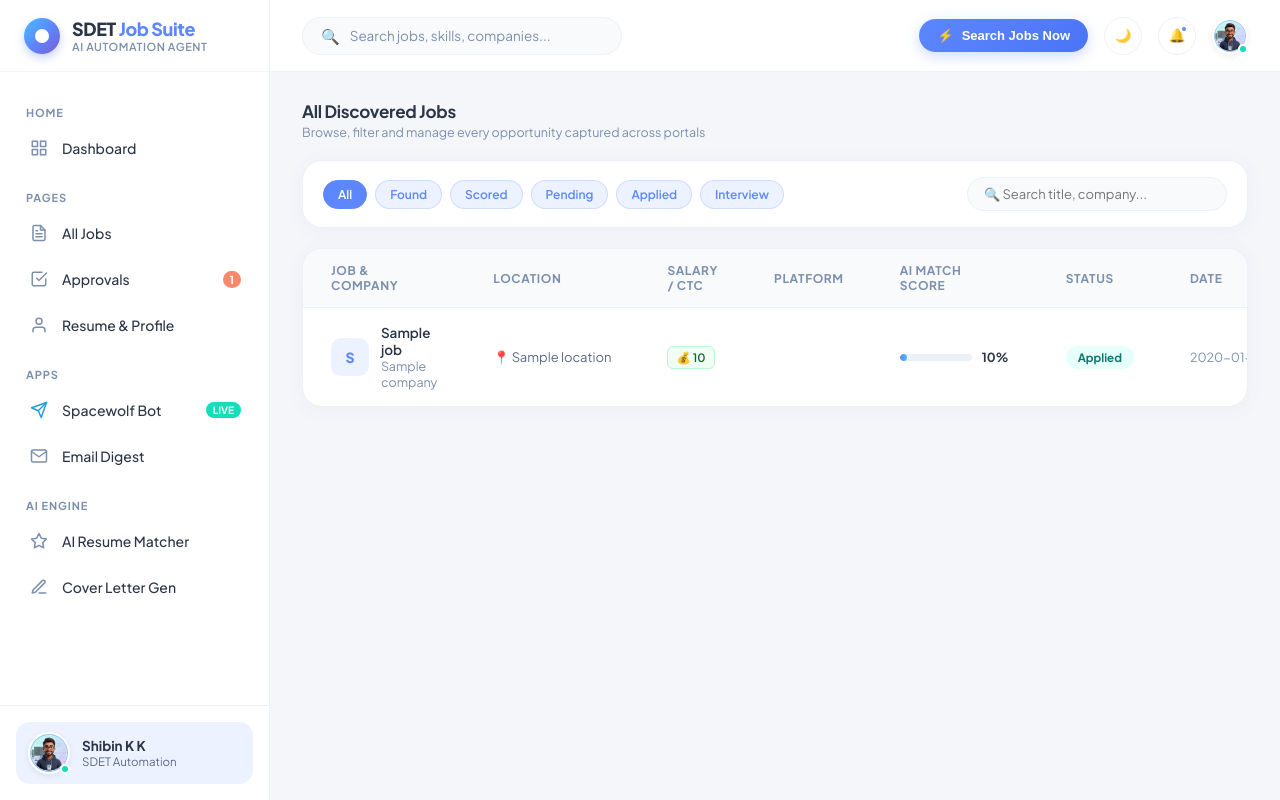
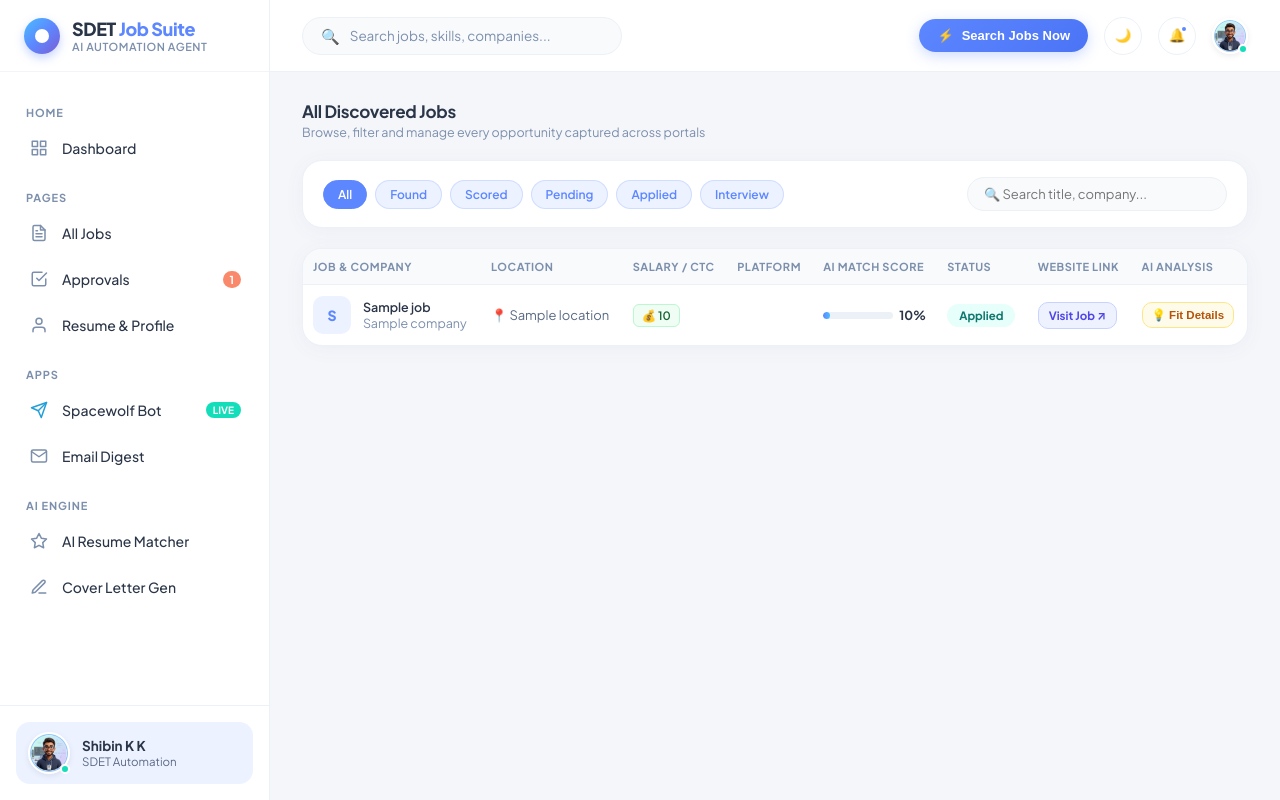
Before and after one commit to shibinkk/aiagent, a Flask app: template dashboard/templates/jobs.html in a window 1280 px wide. Run offline with Flask 3, Linux system fonts and the light colour scheme; the template is opened without the code that fills it: most values are stand-ins (such as "Sample title", 1, 10 or a date in 2020).

Commit message:
Restore company logos with dynamic favicons and add prominent Website Link column

```diff
--- a/dashboard/static/style.css
+++ b/dashboard/static/style.css
@@ -864,22 +864,24 @@ body {
 .custom-table th {
   background: var(--bg-surface-alt);
   color: var(--text-muted);
-  font-size: 12px;
+  font-size: 11px;
   font-weight: 700;
   text-transform: uppercase;
   letter-spacing: 0.05em;
-  padding: 14px 28px;
+  padding: 11px 10px;
   text-align: left;
   border-bottom: 1px solid var(--border-color);
+  white-space: nowrap;
 }
 
 .custom-table td {
-  padding: 16px 28px;
+  padding: 11px 10px;
   border-bottom: 1px solid var(--border-subtle);
-  font-size: 13.5px;
+  font-size: 12.5px;
   color: var(--text-dark);
   vertical-align: middle;
 }
+
 
 .custom-table tr:hover td {
   background: #fbfcfe;
@@ -889,7 +891,7 @@ body {
   border-bottom: none;
 }
 
-/* Company Initials Avatar */
+/* Company Initials Avatar & Real Logos */
 .company-cell {
   display: flex;
   align-items: center;
@@ -908,7 +910,30 @@ body {
   align-items: center;
   justify-content: center;
   flex-shrink: 0;
+  overflow: hidden;
+  position: relative;
 }
+
+.company-logo-img {
+  width: 100%;
+  height: 100%;
+  object-fit: contain;
+  background: #ffffff;
+  padding: 4px;
+  border-radius: 9px;
+  display: block;
+}
+
+.company-initial-fallback {
+  width: 100%;
+  height: 100%;
+  display: flex;
+  align-items: center;
+  justify-content: center;
+  color: var(--primary);
+  font-weight: 800;
+}
+
 
 .job-title-link {
   font-weight: 600;
@@ -990,8 +1015,8 @@ body {
 .score-progress-wrap {
   display: flex;
   align-items: center;
-  gap: 10px;
-  min-width: 110px;
+  gap: 6px;
+  min-width: 80px;
 }
 
 .score-progress-track {
@@ -1082,6 +1107,65 @@ body {
   color: var(--primary);
   border-color: var(--primary);
 }
+
+/* Explicit Website Link & AI Analysis Buttons */
+.btn-visit-website {
+  display: inline-flex;
+  align-items: center;
+  gap: 5px;
+  padding: 5px 10px;
+  border-radius: var(--radius-sm);
+  background: #eef2ff;
+  color: #4f46e5;
+  border: 1px solid #c7d2fe;
+  font-size: 11.5px;
+  font-weight: 700;
+  text-decoration: none;
+  white-space: nowrap;
+  transition: all 0.2s ease;
+}
+
+.btn-visit-website:hover {
+  background: #4f46e5;
+  color: #ffffff;
+  border-color: #4f46e5;
+  box-shadow: 0 2px 8px rgba(79, 70, 229, 0.25);
+  transform: translateY(-1px);
+}
+
+.btn-visit-website.disabled {
+  background: var(--bg-surface-alt);
+  color: var(--text-muted);
+  border-color: var(--border-color);
+  cursor: default;
+  transform: none;
+  box-shadow: none;
+}
+
+.btn-ai-analysis {
+  display: inline-flex;
+  align-items: center;
+  gap: 4px;
+  padding: 5px 9px;
+  border-radius: var(--radius-sm);
+  background: #fffbeb;
+  color: #b45309;
+  border: 1px solid #fde68a;
+  font-size: 11.5px;
+  font-weight: 700;
+  cursor: pointer;
+  white-space: nowrap;
+  transition: all 0.2s ease;
+}
+
+.btn-ai-analysis:hover {
+  background: #fef3c7;
+  color: #92400e;
+  border-color: #fcd34d;
+  box-shadow: 0 2px 6px rgba(245, 158, 11, 0.2);
+  transform: translateY(-1px);
+}
+
 
 /* Modal Popup */
 .modal-overlay {
--- a/dashboard/templates/jobs.html
+++ b/dashboard/templates/jobs.html
@@ -37,21 +37,27 @@
         <th>Platform</th>
         <th>AI Match Score</th>
         <th>Status</th>
-        <th>Date</th>
-        <th>Actions</th>
+        <th>Website Link</th>
+        <th>AI Analysis</th>
       </tr>
     </thead>
     <tbody>
       {% for job in jobs %}
+      {% set clean_co = (job.company or '')|lower|replace(' pvt ltd', '')|replace(' private limited', '')|replace(' limited', '')|replace(' ltd', '')|replace(' inc.', '')|replace(' inc', '')|replace(' llc', '')|replace(' ', '')|replace('.', '')|replace('-', '') %}
       <tr class="job-row" data-title="{{ job.title|lower }}" data-company="{{ job.company|lower }}">
         <td>
           <div class="company-cell">
             <div class="company-avatar-box">
-              {{ (job.company or 'J')[:1]|upper }}
+              <img src="https://t2.gstatic.com/faviconV2?client=SOCIAL&type=FAVICON&fallback_opts=TYPE,SIZE,URL&url=http://{{ clean_co }}.com&size=64"
+                   alt="{{ job.company }}"
+                   class="company-logo-img"
+                   onerror="this.style.display='none'; this.nextElementSibling.style.display='flex';"
+                   loading="lazy">
+              <span class="company-initial-fallback" style="display:none;">{{ (job.company or 'J')[:1]|upper }}</span>
             </div>
             <div>
               {% if job.job_url %}
-                <a href="{{ job.job_url }}" target="_blank" class="job-title-link">{{ job.title }}</a>
+                <a href="{{ job.job_url }}" target="_blank" class="job-title-link" title="Open Job Posting">{{ job.title }}</a>
               {% else %}
                 <span class="job-title-link">{{ job.title }}</span>
               {% endif %}
@@ -87,15 +93,22 @@
         <td>
           <span class="status-pill {{ job.status }}">{{ job.status.replace('_',' ').title() }}</span>
         </td>
-        <td style="color:var(--text-muted);font-size:12.5px;white-space:nowrap;">
-          {{ job.date_found[:10] if job.date_found else '—' }}
+        <td>
+          {% if job.job_url %}
+            <a href="{{ job.job_url }}" target="_blank" class="btn-visit-website" title="Open official job posting on {{ job.platform.title() }}">
+              <span>Visit Job ↗</span>
+            </a>
+          {% else %}
+            <span class="btn-visit-website disabled">Direct</span>
+          {% endif %}
         </td>
         <td>
           {% if job.ai_summary %}
-          <button class="table-action-btn" onclick="showModal(`{{ job.title|e }}`, `{{ job.ai_summary|e }}`, `{{ (job.cover_letter or '')|e }}`)" title="AI Analysis">💡</button>
-          {% endif %}
-          {% if job.job_url %}
-          <a href="{{ job.job_url }}" target="_blank" class="table-action-btn" title="Open Job">🔗</a>
+            <button class="btn-ai-analysis" onclick="showModal(`{{ job.title|e }}`, `{{ job.ai_summary|e }}`, `{{ (job.cover_letter or '')|e }}`)" title="View AI Match Analysis & Tailored Cover Letter">
+              <span>💡 Fit Details</span>
+            </button>
+          {% else %}
+            <span style="color:var(--text-muted);font-size:12px;">—</span>
           {% endif %}
         </td>
       </tr>
```
Also changed, not shown: dashboard/templates/index.html (+23 -10 lines).
